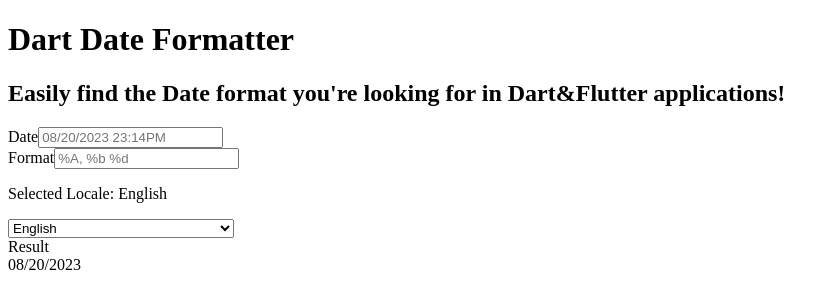
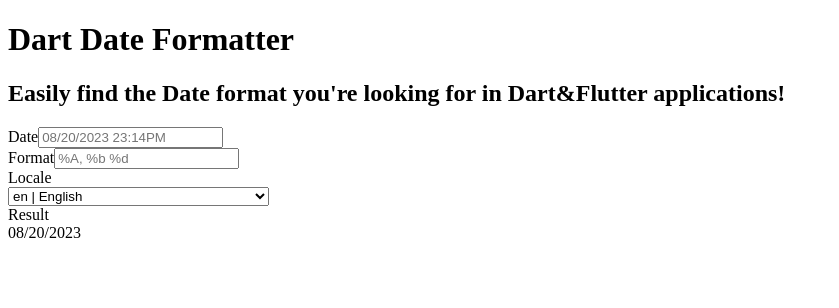
Before and after one commit to emirhalici/dartdateformatter, a React (Vite) app: page / in a window 1280 px wide. Shown: the top 308 px of the page, without its empty margins (0-839 px from the left). Built offline with nearby package versions, Linux system fonts and the light colour scheme.

Commit message:
feat: improve options&values of dropdown

```diff
--- a/src/components/LocaleDropdown.tsx
+++ b/src/components/LocaleDropdown.tsx
@@ -1,4 +1,5 @@
 import { locales } from 'utils'
+import InputLabel from './InputLabel'
 
 type LocaleDropdownProps = {
   selectedLocale: keyof typeof locales
@@ -7,19 +8,19 @@
 }
 export default function LocaleDropdown({
   selectedLocale,
-  selectedLocaleName,
   onChange
 }: LocaleDropdownProps) {
   return (
-    <div>
-      <p>Selected Locale: {selectedLocaleName}</p>
+    <div className="w-1/2">
+      <InputLabel id={'input-locale-dropdown'}>Locale</InputLabel>
       <select
         value={selectedLocale}
         onChange={(e) => onChange(e.target.value as keyof typeof locales)}
+        id="input-locale-dropdown"
       >
-        {Object.keys(locales).map((key) => (
-          <option key={key} value={key}>
-            {locales[key as keyof typeof locales]}
+        {Object.entries(locales).map(([locale, localeName]) => (
+          <option key={locale} value={locale}>
+            {`${locale} | ${localeName}`}
           </option>
         ))}
       </select>
--- a/src/pages/Home.tsx
+++ b/src/pages/Home.tsx
@@ -28,9 +28,7 @@
           <LocaleDropdown
             selectedLocale={locale}
             selectedLocaleName={localeName}
-            onChange={(newLocale) => {
-              setLocale(newLocale)
-            }}
+            onChange={setLocale}
           />
           <ResultField>08/20/2023</ResultField>
         </form>
```
